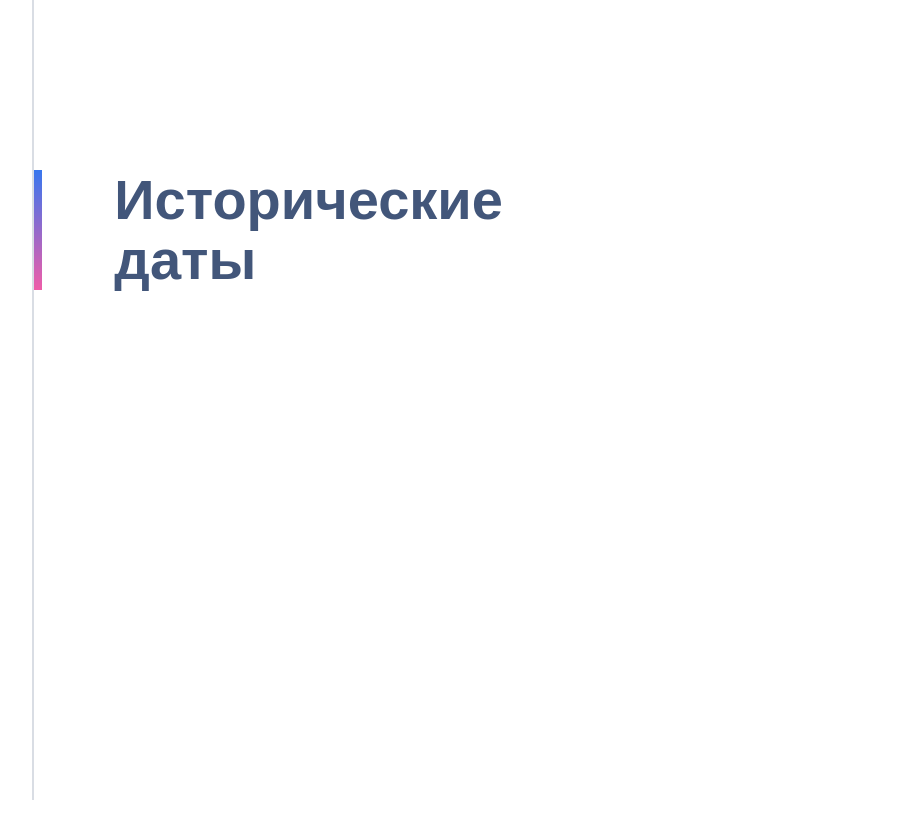
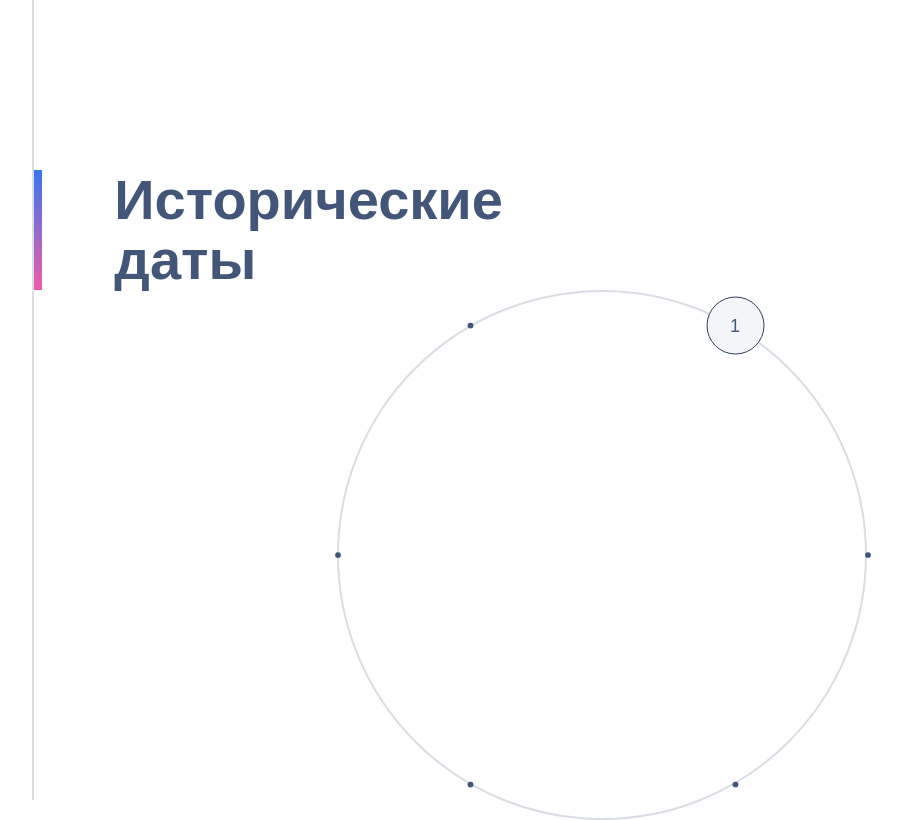
Before and after one commit to FoxyGDFD/beautiful-swiper, a React (Vite) app: page / in a window 1280 px wide. Shown: the top 820 px of the page, without its empty margins (181-1083 px from the left). Built offline with nearby package versions, Linux system fonts and the light colour scheme.

Commit message:
feat: rotate circle

```diff
--- a/src/shared/store/useSliderSelector.ts
+++ b/src/shared/store/useSliderSelector.ts
@@ -46,28 +46,33 @@ const sliderReducer = (
   switch (action.type) {
     case 'NEXT': {
       state.list.next();
-      return { ...state };
+      return {
+        ...state,
+        currentIndex: state.list.currentIndex,
+        currentItem: state.list.current
+      };
     }
 
     case 'PREV': {
       state.list.prev();
-      return { ...state };
+      return {
+        ...state,
+        currentIndex: state.list.currentIndex,
+        currentItem: state.list.current
+      };
     }
 
     case 'SET_CURRENT': {
       state.list.setCurrent(action.payload);
-      return { ...state };
+      return {
+        ...state,
+        currentIndex: state.list.currentIndex,
+        currentItem: state.list.current
+      };
     }
 
     case 'ADD_ITEM': {
       state.list.add(action.payload);
-      return { ...state };
-    }
-
-    case 'REMOVE_CURRENT': {
-      if (state.list.length > 0) {
-        state.list.removeCurrent();
-      }
       return { ...state };
     }
 
--- a/src/widgets/timeline/ui/TimelineCircle.module.scss
+++ b/src/widgets/timeline/ui/TimelineCircle.module.scss
@@ -11,13 +11,9 @@
   width: 530px;
   height: 530px;
   border-radius: 50%;
-  background: transparent;
-  backdrop-filter: blur(10px);
   border: 2px solid variables.$black-blue_20;
-
-  opacity: 0;
-  animation: fadeIn 0.5s ease forwards;
-
+  transition: transform 1s cubic-bezier(0.25, 1, 0.5, 1);
+  @include mixins.flex-center;
 }
 
 .button {
@@ -29,46 +25,39 @@
   margin: -1.8rem;
   border: 1px solid variables.$button-border;
   border-radius: 30px;
-  background: variables.$gray-50;
+  background: variables.$black-blue;
   color: variables.$black-blue;
   font-size: 1.125rem;
   cursor: pointer;
-  transition: all 0.3s ease;
 
-  // Используем CSS переменные из JS
   transform:
     rotate(var(--angle))
     translate(265px)
-    rotate(calc(-1 * var(--angle)))
+    rotate(calc(-1 * var(--angle) - var(--rotation, 0deg)))
     scale(0.1);
-  background: variables.$black-blue;
 
-  opacity: 0;
-  animation: fadeIn 0.5s ease forwards;
-  animation-delay: calc(var(--index) * 0.1s);
-
-
-  &:hover {
+  &:hover, &:focus, &:active {
     transform:
-    rotate(var(--angle))
+      rotate(var(--angle))
       translate(265px)
-      rotate(calc(-1 * var(--angle)))
+      rotate(calc(-1 * var(--angle) - var(--rotation, 0deg)))
       scale(1);
     box-shadow: 0 6px 20px rgba(0, 0, 0, 0.3);
     background: variables.$gray-50;
     z-index: 10;
   }
 
-  &:active {
+  &.active {
+    background: variables.$gray-50;
     transform:
       rotate(var(--angle))
       translate(265px)
-      rotate(calc(-1 * var(--angle)))
-      scale(0.95);
-    }
+      rotate(calc(-1 * var(--angle) - var(--rotation, 0deg)))
+      scale(1);
+  }
 
-    @include mixins.flex-center
-  }
+  @include mixins.flex-center;
+}
 
 @keyframes fadeIn {
   to {
@@ -76,7 +65,6 @@
   }
 }
 
-// Медиа-запросы для адаптивности1
 @include mixins.respond-to-max(lg) {
   .circle {
     width: 360px;
@@ -87,23 +75,23 @@
       transform:
         rotate(var(--angle))
         translate(180px)
-        rotate(calc(-1 * var(--angle)))
+        rotate(calc(-1 * var(--angle) - var(--rotation, 0deg)))
         scale(0.1);
 
-      &:hover {
+      &:hover, &:focus, &:active  {
         transform:
           rotate(var(--angle))
           translate(180px)
-          rotate(calc(-1 * var(--angle)))
+          rotate(calc(-1 * var(--angle) - var(--rotation, 0deg)))
           scale(1);
       }
 
-      &:active {
+      &.active {
         transform:
           rotate(var(--angle))
           translate(180px)
-          rotate(calc(-1 * var(--angle)))
-          scale(0.95);
+          rotate(calc(-1 * var(--angle) - var(--rotation, 0deg)))
+          scale(1);
       }
     }
   }
--- a/src/widgets/timeline/ui/TimelineCircle.tsx
+++ b/src/widgets/timeline/ui/TimelineCircle.tsx
@@ -1,29 +1,49 @@
 import { useSliderSelector, type SelectSliderButton } from '@shared/store/useSliderSelector';
 import styles from './TimelineCircle.module.scss'
+import { useState, useEffect, useRef } from 'react';
+import clsx from 'clsx';
 
 type TimelineCircleProps = {
   buttons: SelectSliderButton[];
-}
-export const TimelineCircle = ({buttons}: TimelineCircleProps) => {
-  const {currentItem, dispatch} = useSliderSelector();
+};
+
+export const TimelineCircle = ({ buttons }: TimelineCircleProps) => {
+  const { currentItem, currentIndex, dispatch } = useSliderSelector();
+
+  const [rotation, setRotation] = useState(0);
+  const prevIndexRef = useRef(0);
+
+  useEffect(() => {
+    if (currentIndex !== -1 && currentIndex !== prevIndexRef.current) {
+      const angleStep = 360 / buttons.length;
+      const diff = currentIndex - prevIndexRef.current;
+
+      setRotation(prev => prev - diff * angleStep);
+      prevIndexRef.current = currentIndex;
+    }
+  }, [currentIndex, buttons]);
 
   const handleButtonClick = (button: SelectSliderButton) => {
-    dispatch({type: 'SET_CURRENT', payload: button})
-    console.log(`Клик по кнопке: ${JSON.stringify(currentItem)}`);
+    dispatch({ type: 'SET_CURRENT', payload: button });
   };
 
-  return <div className={styles.container}>
-      <div className={styles.circle}>
+  return (
+    <div className={styles.container}>
+      <div
+        className={styles.circle}
+        style={{ transform: `rotate(${rotation}deg)` }}
+      >
         {buttons.map((button, index) => {
-          const angle = (360 / buttons.length) * index - 120;
+          const angle = (360 / buttons.length) * index - 60;
           return (
             <button
               key={button.id}
-              className={styles.button}
+              className={clsx(styles.button, currentItem?.id === button.id && styles.active)}
               style={{
                 '--angle': `${angle}deg`,
-                '--index': index
-              }}
+                '--index': index,
+                '--rotation': `${rotation}deg`
+              } as React.CSSProperties}
               onClick={() => handleButtonClick(button)}
               title={button.id.toString()}
             >
@@ -33,4 +53,5 @@ export const TimelineCircle = ({buttons}: TimelineCircleProps) => {
         })}
       </div>
     </div>
-}
+  );
+};
```
